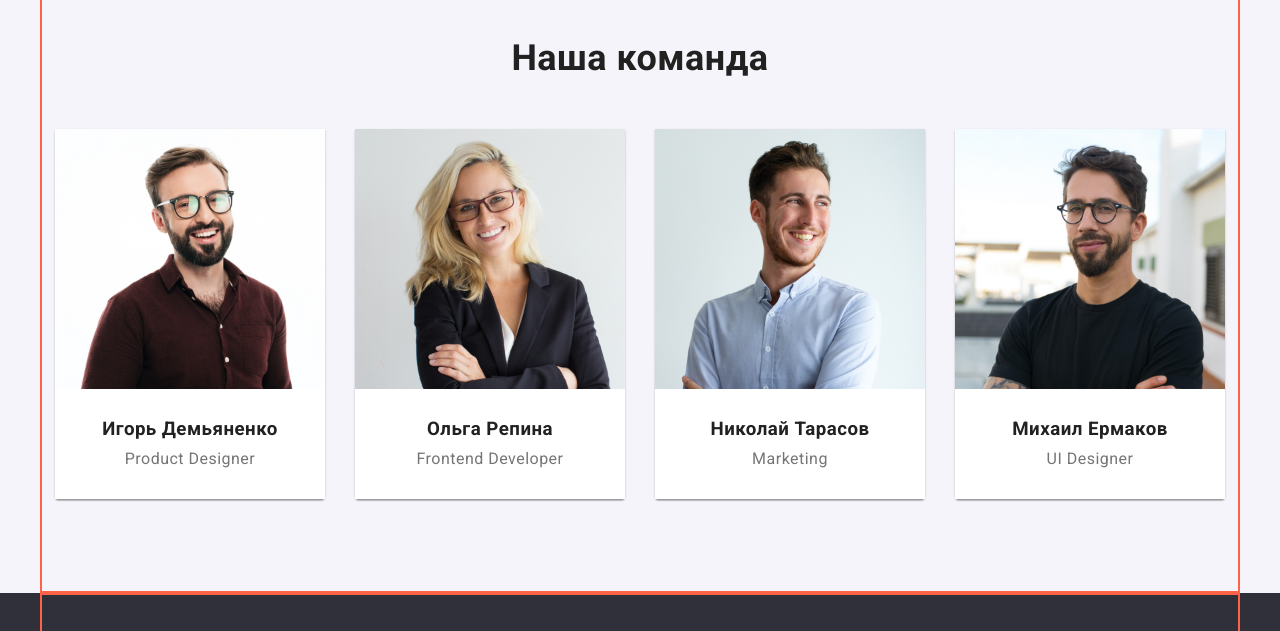
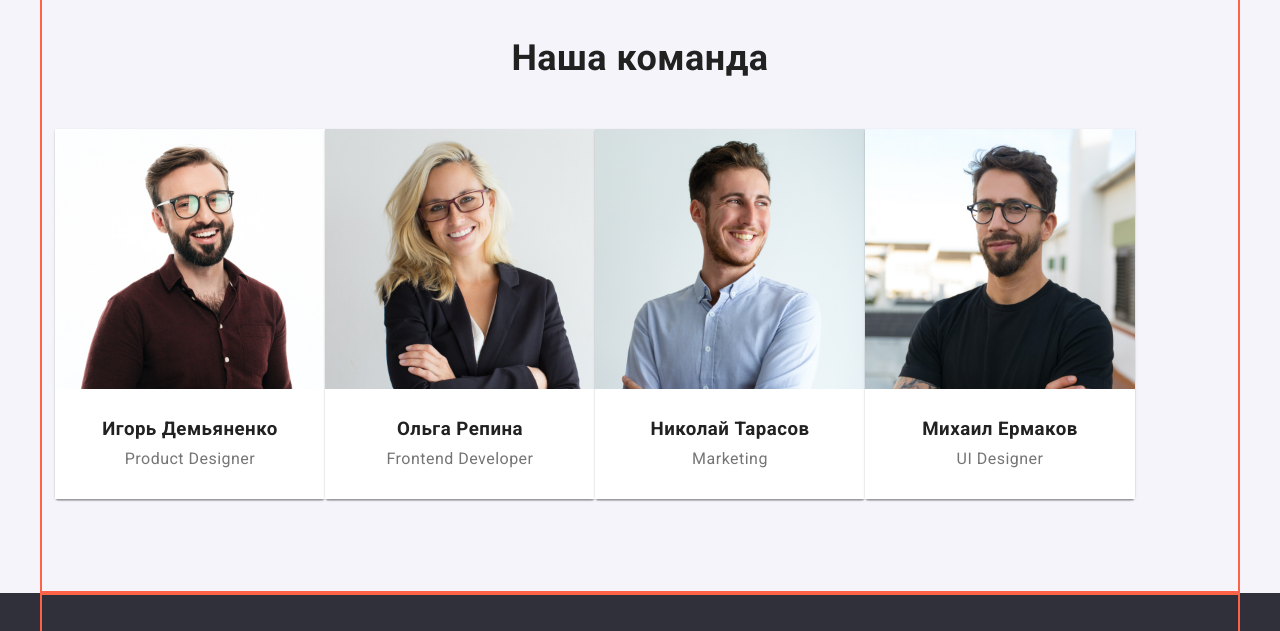
Before and after one commit to IIIMaroIII/goit-markup-hw-03, a plain HTML site: page index.html in a window 1280 px wide. Shown: the part 1600-2231 px from the top of the page. Drawn offline with nearby package versions, Linux system fonts and the light colour scheme.

Commit message:
added flex-basis

```diff
--- a/css/styles.css
+++ b/css/styles.css
@@ -269,14 +269,15 @@ img {
 }
 
 .team-item {
+  flex-basis: calc((100%-30px * 2) / 3);
   box-shadow: 0px 1px 3px rgba(0, 0, 0, 0.12), 0px 1px 1px rgba(0, 0, 0, 0.14),
     0px 2px 1px rgba(0, 0, 0, 0.2);
   border-radius: 0px 0px 4px 4px;
 }
 
-.team-item:not(:last-child) {
+/* .team-item:not(:last-child) {
   margin-right: 30px;
-}
+} */
 
 .team-wrapper {
   text-align: center;
```
